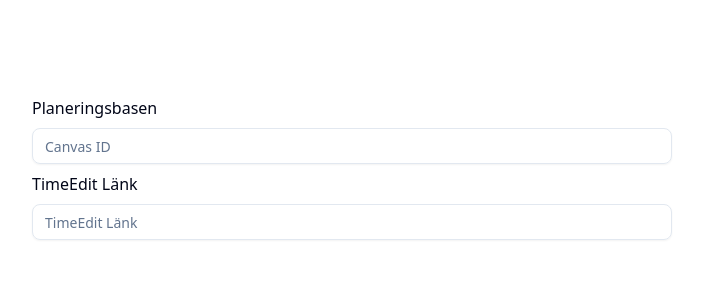
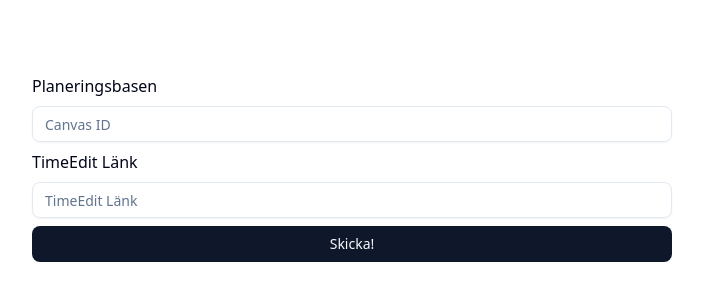
Before and after one commit to Sventagestad/planeringsbasen, a Next.js app: page / in a window 1280 px wide. Shown: the part 232-532 px from the top of the page, without its empty margins (288-991 px from the left). Built offline with nearby package versions, Linux system fonts and the light colour scheme.

Commit message:
Add TimeEdit link fetching with JSON conversion and button component

```diff
--- a/app/page.tsx
+++ b/app/page.tsx
@@ -1,7 +1,49 @@
+"use client";
+
 import Image from "next/image";
+import { Button } from "@/components/ui/button";
+import { useState } from "react";
 import { Input } from "@/components/ui/input";
 
 export default function Home() {
+  const [timeEditLink, setTimeEditLink] = useState("");
+  const [timeEditData, setTimeEditData] = useState<any>(null);
+  const [loading, setLoading] = useState(false);
+  const [error, setError] = useState<string | null>(null);
+
+  const handleSetTimeEditLink = async () => {
+    if (!timeEditLink) {
+      setError("Please enter a TimeEdit link");
+      return;
+    }
+
+    try {
+      setLoading(true);
+      setError(null);
+
+      // Replace .html with .json
+      const jsonUrl = timeEditLink.replace(/\.html$/, ".json");
+
+      // Fetch the JSON data
+      const response = await fetch(jsonUrl);
+
+      if (!response.ok) {
+        throw new Error(`Failed to fetch: ${response.statusText}`);
+      }
+
+      const jsonData = await response.json();
+      setTimeEditData(jsonData);
+      console.log("TimeEdit data:", jsonData);
+    } catch (err) {
+      setError(
+        err instanceof Error ? err.message : "Failed to fetch JSON data"
+      );
+      console.error("Error fetching TimeEdit data:", err);
+    } finally {
+      setLoading(false);
+    }
+  };
+
   return (
     <>
       <div className="flex flex-col items-center justify-center h-screen">
@@ -9,7 +51,21 @@ export default function Home() {
           <h1>Planeringsbasen</h1>
           <Input placeholder="Canvas ID" />
           <h2>TimeEdit Länk</h2>
-          <Input placeholder="TimeEdit Länk" />
+          <Input
+            placeholder="TimeEdit Länk"
+            value={timeEditLink}
+            onChange={(e) => setTimeEditLink(e.target.value)}
+          />
+          <Button onClick={handleSetTimeEditLink} disabled={loading}>
+            {loading ? "Laddar..." : "Skicka!"}
+          </Button>
+          {error && <p className="text-red-500">{error}</p>}
+          {timeEditData && (
+            <div className="mt-4">
+              <p className="text-green-500">Data loaded successfully!</p>
+              {/* You can display or use timeEditData here */}
+            </div>
+          )}
         </div>
       </div>
     </>
--- /dev/null
+++ b/components/ui/button.tsx
@@ -0,0 +1,62 @@
+import * as React from "react"
+import { Slot } from "@radix-ui/react-slot"
+import { cva, type VariantProps } from "class-variance-authority"
+
+import { cn } from "@/lib/utils"
+
+const buttonVariants = cva(
+  "inline-flex items-center justify-center gap-2 whitespace-nowrap rounded-md text-sm font-medium transition-all disabled:pointer-events-none disabled:opacity-50 [&_svg]:pointer-events-none [&_svg:not([class*='size-'])]:size-4 shrink-0 [&_svg]:shrink-0 outline-none focus-visible:border-ring focus-visible:ring-ring/50 focus-visible:ring-[3px] aria-invalid:ring-destructive/20 dark:aria-invalid:ring-destructive/40 aria-invalid:border-destructive",
+  {
+    variants: {
+      variant: {
+        default: "bg-primary text-primary-foreground hover:bg-primary/90",
+        destructive:
+          "bg-destructive text-white hover:bg-destructive/90 focus-visible:ring-destructive/20 dark:focus-visible:ring-destructive/40 dark:bg-destructive/60",
+        outline:
+          "border bg-background shadow-xs hover:bg-accent hover:text-accent-foreground dark:bg-input/30 dark:border-input dark:hover:bg-input/50",
+        secondary:
+          "bg-secondary text-secondary-foreground hover:bg-secondary/80",
+        ghost:
+          "hover:bg-accent hover:text-accent-foreground dark:hover:bg-accent/50",
+        link: "text-primary underline-offset-4 hover:underline",
+      },
+      size: {
+        default: "h-9 px-4 py-2 has-[>svg]:px-3",
+        sm: "h-8 rounded-md gap-1.5 px-3 has-[>svg]:px-2.5",
+        lg: "h-10 rounded-md px-6 has-[>svg]:px-4",
+        icon: "size-9",
+        "icon-sm": "size-8",
+        "icon-lg": "size-10",
+      },
+    },
+    defaultVariants: {
+      variant: "default",
+      size: "default",
+    },
+  }
+)
+
+function Button({
+  className,
+  variant = "default",
+  size = "default",
+  asChild = false,
+  ...props
+}: React.ComponentProps<"button"> &
+  VariantProps<typeof buttonVariants> & {
+    asChild?: boolean
+  }) {
+  const Comp = asChild ? Slot : "button"
+
+  return (
+    <Comp
+      data-slot="button"
+      data-variant={variant}
+      data-size={size}
+      className={cn(buttonVariants({ variant, size, className }))}
+      {...props}
+    />
+  )
+}
+
+export { Button, buttonVariants }
--- a/ngtr.json
+++ /dev/null
@@ -1,108 +0,0 @@
-{
-  "columnheaders": [
-    "Aktivitet",
-    "Plats, Lokal",
-    "Kurskod",
-    "Kursnamn",
-    "Grupp/Grupper",
-    "Anställd, Student",
-    "Studentförening",
-    "Kommentar, Kommentar",
-    "Möteslänk",
-    "Campus",
-    "Syfte",
-    "Utrustning",
-    "Text, Text"
-  ],
-  "info": { "reservationlimit": 1000, "reservationcount": 4 },
-  "reservations": [
-    {
-      "id": "1139370",
-      "startdate": "2025-11-06",
-      "starttime": "13:00",
-      "enddate": "2025-11-06",
-      "endtime": "14:30",
-      "columns": [
-        "Lektion",
-        "Zoom, A1301*",
-        "D0031N, D0031N",
-        "Enterprise Architecture och SOA, Enterprise Architecture och SOA",
-        "",
-        "Ingemar Andersson",
-        "",
-        "",
-        "https://ltu-se.zoom.us/j/518490809",
-        "Luleå",
-        "",
-        "",
-        ""
-      ]
-    },
-    {
-      "id": "1139374",
-      "startdate": "2025-11-13",
-      "starttime": "13:00",
-      "enddate": "2025-11-13",
-      "endtime": "14:30",
-      "columns": [
-        "Lektion",
-        "Zoom, A1301*",
-        "D0031N, D0031N",
-        "Enterprise Architecture och SOA, Enterprise Architecture och SOA",
-        "",
-        "Jean Claude Byungura",
-        "",
-        "",
-        "https://ltu-se.zoom.us/j/64796979928",
-        "Luleå",
-        "",
-        "",
-        ""
-      ]
-    },
-    {
-      "id": "1139371",
-      "startdate": "2025-11-20",
-      "starttime": "13:00",
-      "enddate": "2025-11-20",
-      "endtime": "14:30",
-      "columns": [
-        "Lektion",
-        "Zoom, A1301*",
-        "D0031N, D0031N",
-        "Enterprise Architecture och SOA, Enterprise Architecture och SOA",
-        "",
-        "Ingemar Andersson",
-        "",
-        "",
-        "https://ltu-se.zoom.us/j/518490809",
-        "Luleå",
-        "",
-        "",
-        ""
-      ]
-    },
-    {
-      "id": "1139376",
-      "startdate": "2025-11-27",
-      "starttime": "13:00",
-      "enddate": "2025-11-27",
-      "endtime": "14:30",
-      "columns": [
-        "Lektion",
-        "Zoom, A1301*",
-        "D0031N, D0031N",
-        "Enterprise Architecture och SOA, Enterprise Architecture och SOA",
-        "",
-        "Jean Claude Byungura",
-        "",
-        "",
-        "https://ltu-se.zoom.us/j/64796979928",
-        "Luleå",
-        "",
-        "",
-        ""
-      ]
-    }
-  ]
-}
--- a/package.json
+++ b/package.json
@@ -9,6 +9,7 @@
     "lint": "eslint"
   },
   "dependencies": {
+    "@radix-ui/react-slot": "^1.2.4",
     "class-variance-authority": "^0.7.1",
     "clsx": "^2.1.1",
     "lucide-react": "^0.562.0",
```
Also changed, not shown: 1 other file (tests, documents, lock files or other folders).
